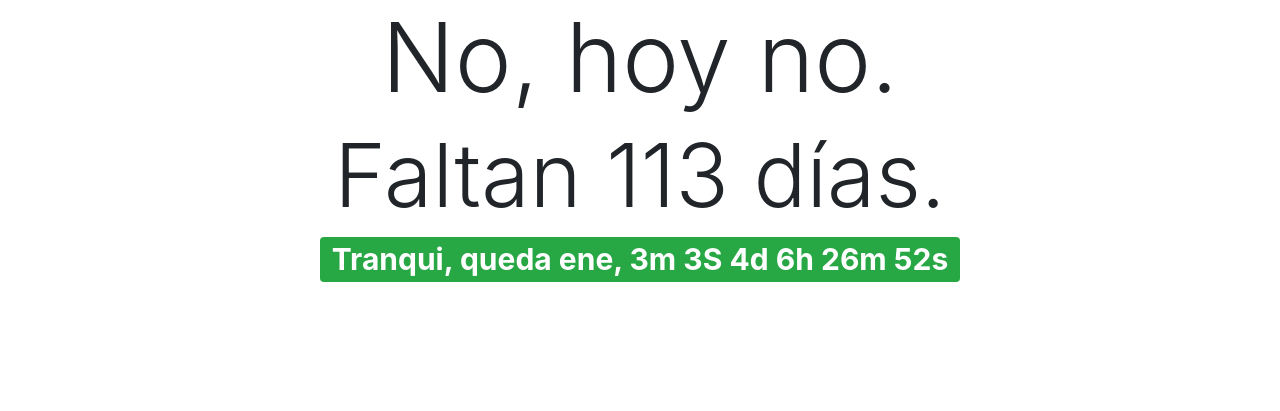
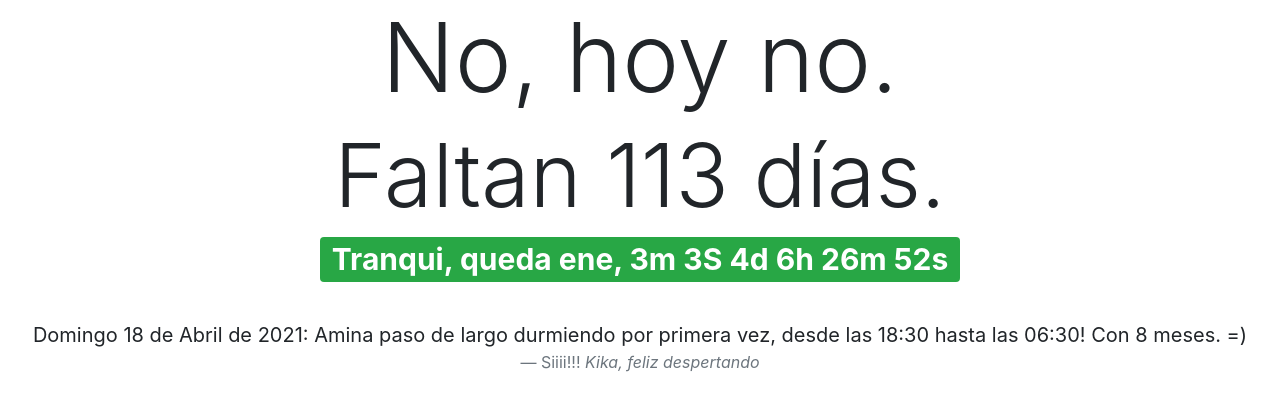
Before and after one commit to cristobalgh/cumpleagus, a Flask app: page / in a window 1280 px wide. Shown: the top 411 px of the page. Run offline with Flask 2, Linux system fonts and the light colour scheme; some libraries are stand-ins or nearby versions.

Commit message:
amina paso de largo

```diff
--- a/templates/index.html
+++ b/templates/index.html
@@ -38,5 +38,11 @@
       <span class="badge badge-danger">Ojo! Queda muy poco! {{segs}}</span>
     {%endif%}
     </h1>
+    <blockquote class="blockquote text-center">
+      <p class="mb-0"><br>Domingo 18 de Abril de 2021: Amina paso de largo durmiendo por
+        primera vez, desde las 18:30 hasta las 06:30! Con 8 meses. =)</p>
+      <footer class="blockquote-footer">Siiii!!! <cite title="Source Title">Kika,
+          feliz despertando</cite></footer>
+    </blockquote>
   </body>
 </html>
```
